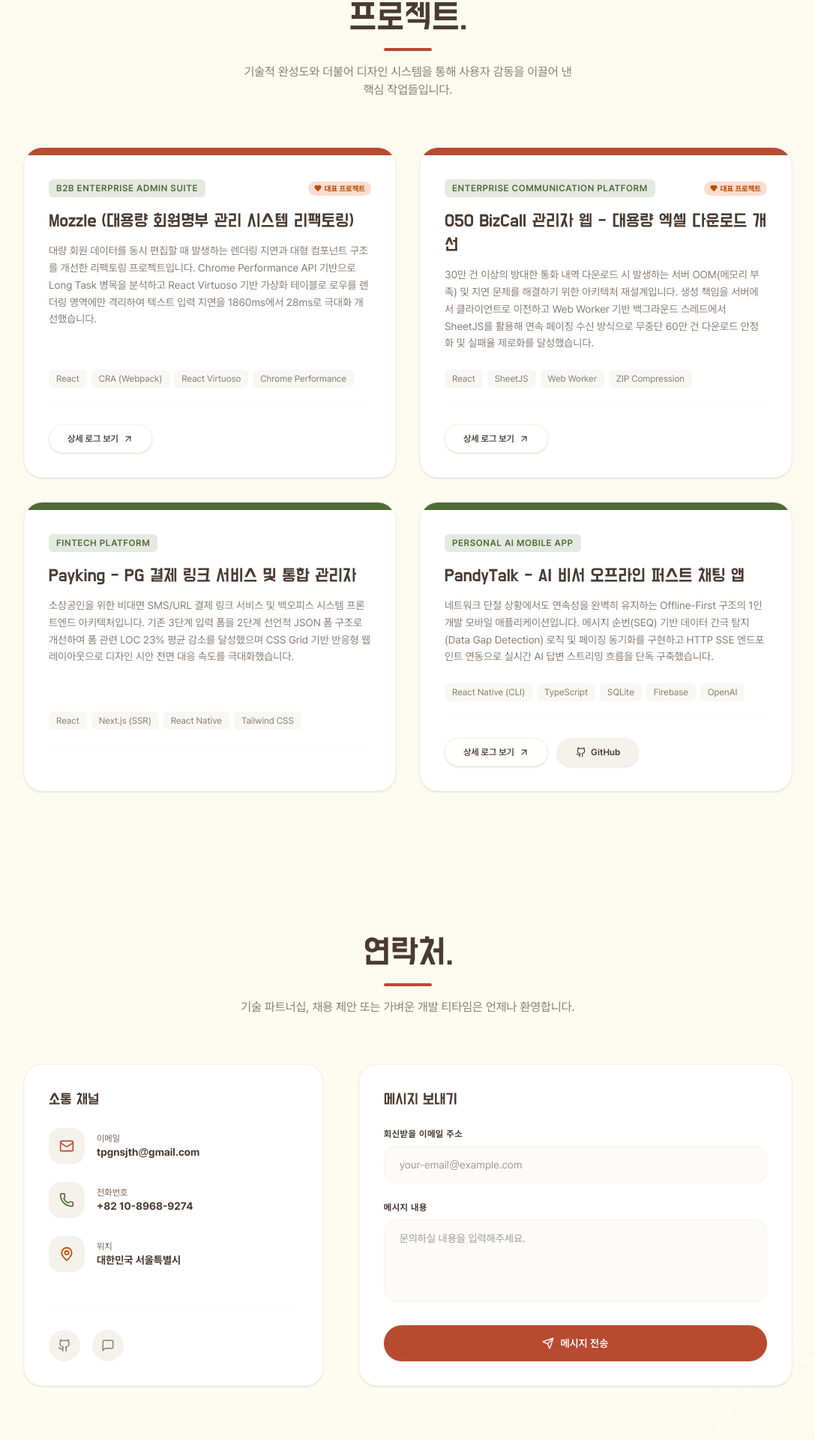
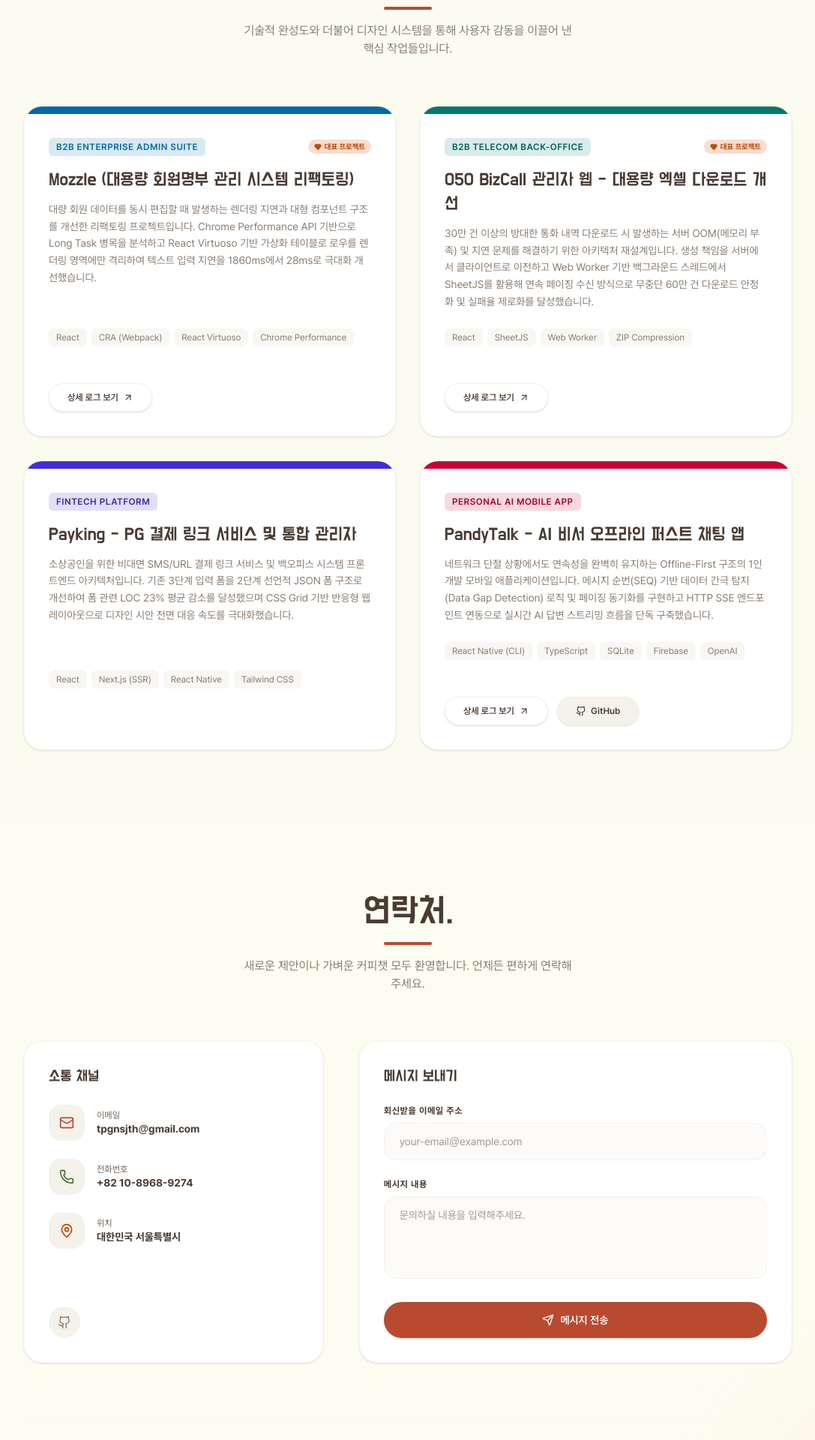
Before and after one commit to 951jth/portpolio, a Next.js app: page / in a window 1280 px wide. Shown: the part 2522-4442 px from the top of the page at 75% size, without its empty margins (96-1183 px from the left). Built offline with nearby package versions, Linux system fonts and the light colour scheme.

Commit message:
feat: 프로젝트 카드 테마 적용, 폰트 최적화 및 소개 문구 수정

```diff
--- a/src/components/sections/Contact.tsx
+++ b/src/components/sections/Contact.tsx
@@ -1,6 +1,6 @@
 import FadeIn from "@/components/ui/FadeIn";
+import { Github, Mail, MapPin, Phone } from "lucide-react";
 import ContactForm from "./ContactForm";
-import { Mail, Phone, MapPin, Github, MessageSquare } from "lucide-react";
 
 export default function Contact() {
   const contactInfos = [
@@ -40,7 +40,7 @@
           <FadeIn direction="up" delay={0.1}>
             <div className="w-16 h-1 bg-primary mx-auto rounded-full mb-4" />
             <p className="font-pretendard text-text-secondary text-sm sm:text-base max-w-md mx-auto">
-              기술 파트너십, 채용 제안 또는 가벼운 개발 티타임은 언제나 환영합니다.
+              새로운 제안이나 가벼운 커피챗 모두 환영합니다. 언제든 편하게 연락해 주세요.
             </p>
           </FadeIn>
         </div>
@@ -85,16 +85,6 @@
                   >
                     <Github size={18} />
                   </a>
-                  <a
-                    href="https://admitted-flamingo-2a3.notion.site/Engineering-Log-30159549cbc0800286f9faf3a378fda2"
-                    target="_blank"
-                    rel="noreferrer"
-                    className="p-3 bg-outer hover:bg-secondary hover:text-white rounded-full text-text-secondary transition-all"
-                    title="Notion 상세 이력서 및 엔지니어링 로그"
-                    aria-label="조세훈 노션 상세 이력서 및 엔지니어링 로그 방문 (새 창 이동)"
-                  >
-                    <MessageSquare size={18} />
-                  </a>
                 </div>
               </div>
             </FadeIn>
--- a/src/components/sections/Experience.tsx
+++ b/src/components/sections/Experience.tsx
@@ -13,7 +13,6 @@
         "Web Worker와 SheetJS를 연동한 엑셀 클라이언트 스트리밍 구조 제안 및 최대 60만 건 대용량 통화 로그 다운로드 비용 절감 및 안정화",
         "Chrome Performance 프로파일링 및 가상 테이블(React Virtuoso) 컴포넌트화 도입으로 초기 렌더링 속도 90% 단축(2.8s ➡️ 0.3s) 및 DOM Node 97% 감소",
         "반복적인 폼 레이아웃 복잡성을 해소하기 위해 JSON 설정 기반의 선언적 폼 디자인 패턴 구축, LOC 평균 23% 개선",
-        "React Native CLI 기반의 AI 비서 앱(PandyTalk) Offline-First 동기화 알고리즘 독자 빌드 및 실시간 SSE 스트리밍 답변 파이프라인 구축",
       ],
     },
   ];
--- a/src/components/sections/ProjectCard.tsx
+++ b/src/components/sections/ProjectCard.tsx
@@ -1,5 +1,7 @@
 import Button from "@/components/ui/Button";
 import { ArrowUpRight, Github, Heart } from "lucide-react";
+
+export type ProjectTheme = "primary" | "secondary" | "blue" | "emerald" | "purple" | "orange" | "rose";
 
 export interface ProjectItem {
   title: string;
@@ -9,23 +11,33 @@
   link?: string;
   github?: string;
   featured: boolean;
+  theme?: ProjectTheme;
 }
 
+const themeClasses: Record<ProjectTheme, { bar: string; badge: string; hoverBorder: string; titleHover: string }> = {
+  primary: { bar: "bg-primary", badge: "text-primary bg-primary/15", hoverBorder: "hover:border-primary/40", titleHover: "group-hover:text-primary" },
+  secondary: { bar: "bg-secondary", badge: "text-secondary bg-secondary/15", hoverBorder: "hover:border-secondary/40", titleHover: "group-hover:text-secondary" },
+  blue: { bar: "bg-sky-700", badge: "text-sky-700 bg-sky-700/15", hoverBorder: "hover:border-sky-700/40", titleHover: "group-hover:text-sky-700" },
+  emerald: { bar: "bg-teal-700", badge: "text-teal-800 bg-teal-700/15", hoverBorder: "hover:border-teal-700/40", titleHover: "group-hover:text-teal-700" },
+  purple: { bar: "bg-indigo-700", badge: "text-indigo-800 bg-indigo-700/15", hoverBorder: "hover:border-indigo-700/40", titleHover: "group-hover:text-indigo-700" },
+  orange: { bar: "bg-amber-700", badge: "text-amber-800 bg-amber-700/15", hoverBorder: "hover:border-amber-700/40", titleHover: "group-hover:text-amber-700" },
+  rose: { bar: "bg-rose-700", badge: "text-rose-800 bg-rose-700/15", hoverBorder: "hover:border-rose-700/40", titleHover: "group-hover:text-rose-700" },
+};
+
 export default function ProjectCard({ project }: { project: ProjectItem }) {
+  const currentTheme = project.theme || (project.featured ? "primary" : "secondary");
+  const styles = themeClasses[currentTheme];
+
   return (
-    <div className="group bg-surface rounded-3xl border border-outer/60 shadow-sm hover:shadow-xl hover:border-primary/40 transition-all duration-300 h-full flex flex-col justify-between overflow-hidden relative font-pretendard">
+    <div className={`group bg-surface rounded-3xl border border-outer/60 shadow-sm hover:shadow-xl ${styles.hoverBorder} transition-all duration-300 h-full flex flex-col justify-between overflow-hidden relative font-pretendard`}>
       {/* Visual Top Bar Accent */}
-      <div
-        className={`h-2.5 w-full ${
-          project.featured ? "bg-primary" : "bg-secondary"
-        }`}
-      />
+      <div className={`h-2.5 w-full ${styles.bar}`} />
 
       <div className="p-8 flex-1 flex flex-col justify-between">
         <div>
           {/* Category Label */}
           <div className="flex justify-between items-center mb-4">
-            <span className="text-xs font-semibold text-secondary bg-secondary/15 uppercase tracking-wider px-2.5 py-1 rounded-md">
+            <span className={`text-xs font-semibold uppercase tracking-wider px-2.5 py-1 rounded-md ${styles.badge}`}>
               {project.category}
             </span>
             {project.featured && (
@@ -37,7 +49,7 @@
           </div>
 
           {/* Title */}
-          <h3 className="font-dohyeon text-xl sm:text-2xl text-text mb-3 group-hover:text-primary transition-colors flex items-center gap-2">
+          <h3 className={`font-dohyeon text-xl sm:text-2xl text-text mb-3 ${styles.titleHover} transition-colors flex items-center gap-2`}>
             <span>{project.title}</span>
           </h3>
 
--- a/src/components/sections/Projects.tsx
+++ b/src/components/sections/Projects.tsx
@@ -5,6 +5,7 @@
   {
     title: "Mozzle (대용량 회원명부 관리 시스템 리팩토링)",
     category: "B2B Enterprise Admin Suite",
+    theme: "blue",
     description:
       "대량 회원 데이터를 동시 편집할 때 발생하는 렌더링 지연과 대형 컴포넌트 구조를 개선한 리팩토링 프로젝트입니다. Chrome Performance API 기반으로 Long Task 병목을 분석하고 React Virtuoso 기반 가상화 테이블로 로우를 렌더링 영역에만 격리하여 텍스트 입력 지연을 1860ms에서 28ms로 극대화 개선했습니다.",
     tags: ["React", "CRA (Webpack)", "React Virtuoso", "Chrome Performance"],
@@ -13,7 +14,8 @@
   },
   {
     title: "050 BizCall 관리자 웹 - 대용량 엑셀 다운로드 개선",
-    category: "Enterprise Communication Platform",
+    category: "B2B Telecom Back-Office",
+    theme: "emerald",
     description:
       "30만 건 이상의 방대한 통화 내역 다운로드 시 발생하는 서버 OOM(메모리 부족) 및 지연 문제를 해결하기 위한 아키텍처 재설계입니다. 생성 책임을 서버에서 클라이언트로 이전하고 Web Worker 기반 백그라운드 스레드에서 SheetJS를 활용해 연속 페이징 수신 방식으로 무중단 60만 건 다운로드 안정화 및 실패율 제로화를 달성했습니다.",
     tags: ["React", "SheetJS", "Web Worker", "ZIP Compression"],
@@ -23,6 +25,7 @@
   {
     title: "Payking - PG 결제 링크 서비스 및 통합 관리자",
     category: "Fintech Platform",
+    theme: "purple",
     description:
       "소상공인을 위한 비대면 SMS/URL 결제 링크 서비스 및 백오피스 시스템 프론트엔드 아키텍처입니다. 기존 3단계 입력 폼을 2단계 선언적 JSON 폼 구조로 개선하여 폼 관련 LOC 23% 평균 감소를 달성했으며 CSS Grid 기반 반응형 웹 레이아웃으로 디자인 시안 전면 대응 속도를 극대화했습니다.",
     tags: ["React", "Next.js (SSR)", "React Native", "Tailwind CSS"],
@@ -31,6 +34,7 @@
   {
     title: "PandyTalk - AI 비서 오프라인 퍼스트 채팅 앱",
     category: "Personal AI Mobile App",
+    theme: "rose",
     description:
       "네트워크 단절 상황에서도 연속성을 완벽히 유지하는 Offline-First 구조의 1인 개발 모바일 애플리케이션입니다. 메시지 순번(SEQ) 기반 데이터 간극 탐지(Data Gap Detection) 로직 및 페이징 동기화를 구현하고 HTTP SSE 엔드포인트 연동으로 실시간 AI 답변 스트리밍 흐름을 단독 구축했습니다.",
     tags: ["React Native (CLI)", "TypeScript", "SQLite", "Firebase", "OpenAI"],
```
Also changed, not shown: public/assets/fonts/DoHyeonSubset.woff2, public/assets/fonts/PretendardVariableSubset.woff2.
